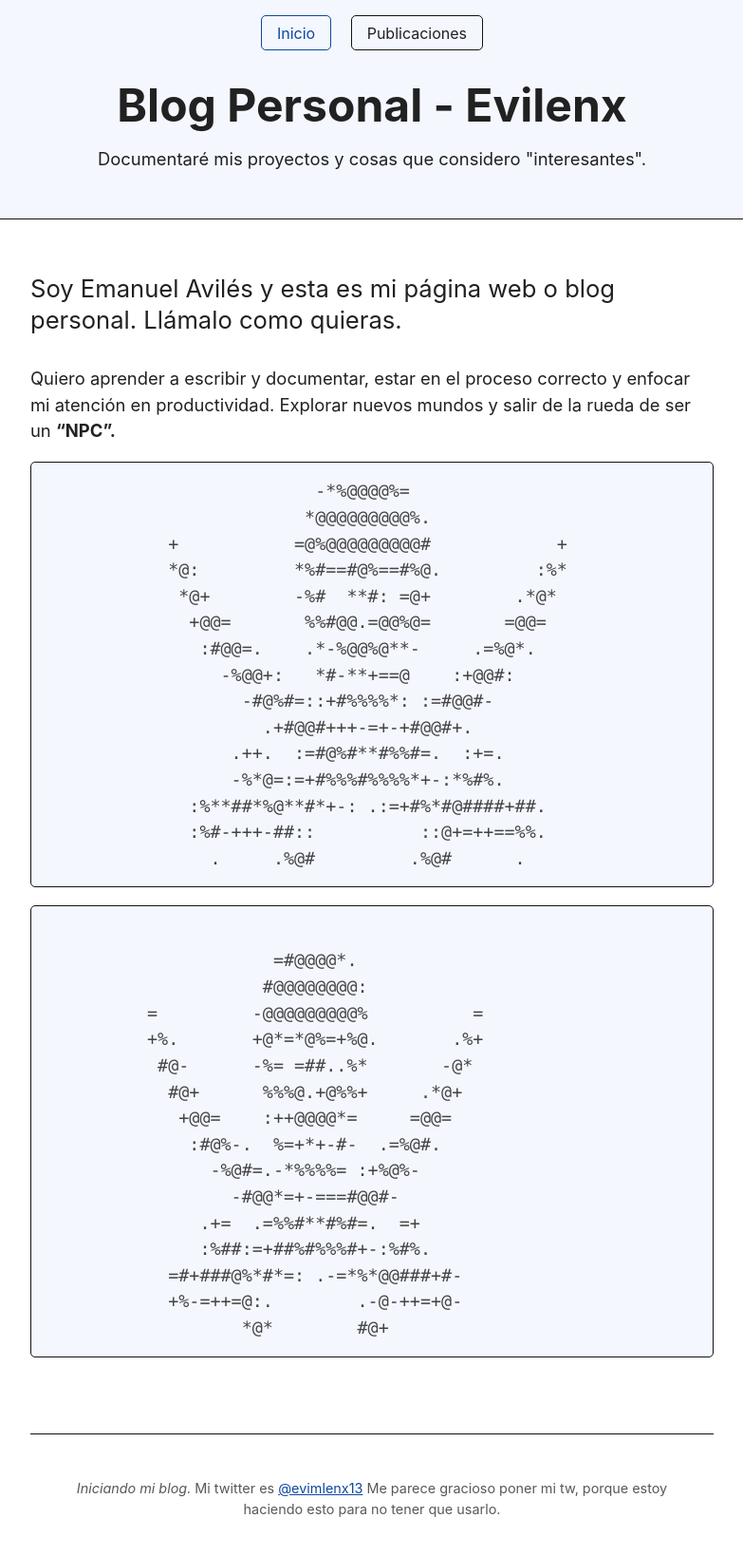
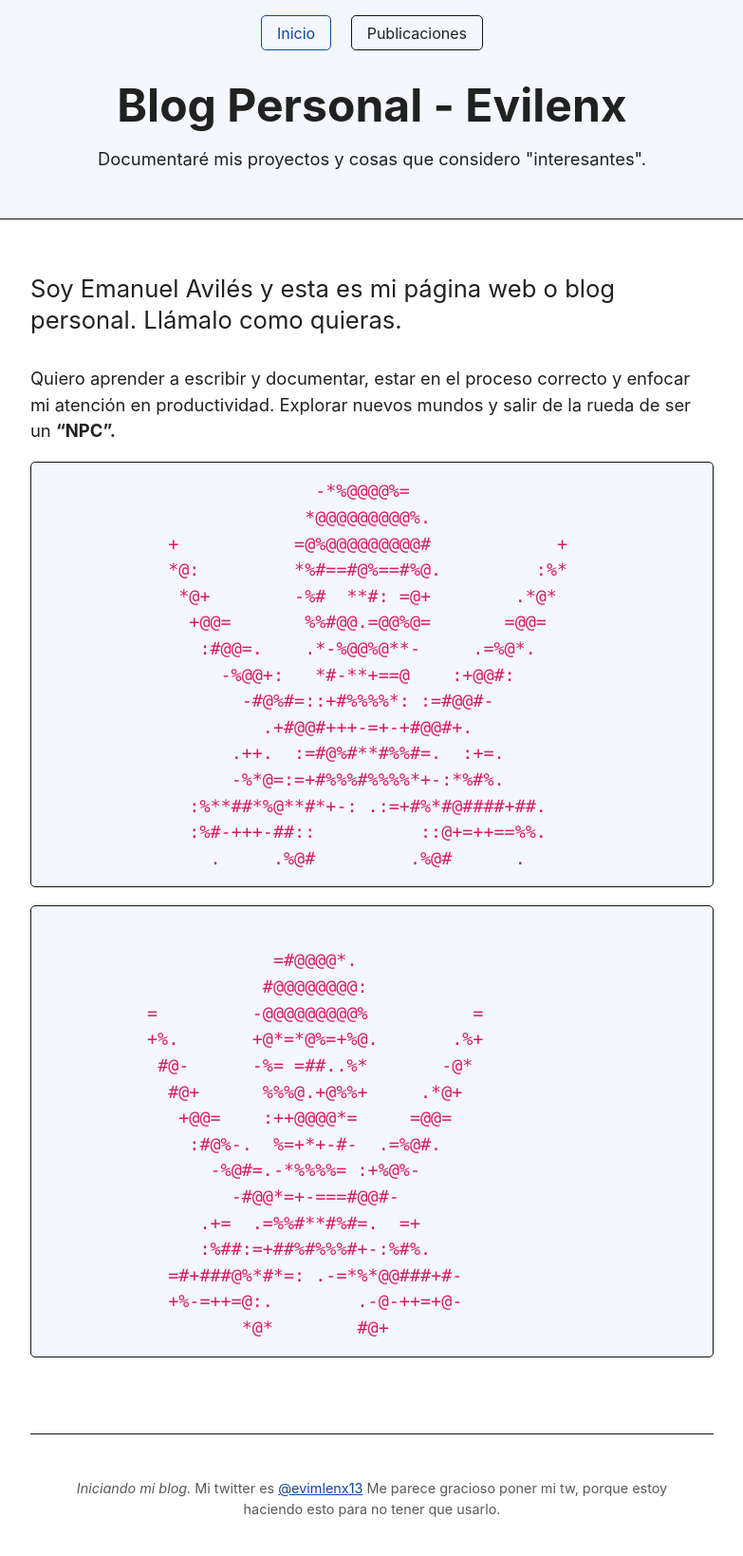
Before and after one commit to evilenx/BlogPersonal, a Jekyll site: the page built from index.md, in a window 1280 px wide. Shown: the whole page at 95% size, without its empty margins (248-1031 px from the left). Built offline with Jekyll 4.4.1, drawn with Linux system fonts in a browser that asks for light colours.

Commit message:
pirateflagdark0001

````diff
--- a/index.md
+++ b/index.md
@@ -10,7 +10,7 @@ Soy Emanuel Avilés y esta es mi página web o blog personal. Llámalo como quie
 Quiero aprender a escribir y documentar, estar en el proceso correcto y enfocar mi atención en productividad. Explorar nuevos mundos y salir de la rueda de ser un **"NPC".**
 
 
-```
+```rust
                          -*%@@@@%=
                         *@@@@@@@@@%.
            +           =@%@@@@@@@@@#            +
@@ -27,7 +27,7 @@ Quiero aprender a escribir y documentar, estar en el proceso correcto y enfocar
              :%#-+++-##::          ::@+=++==%%.
                .     .%@#         .%@#      .
 ```
-```
+```go
 
                      =#@@@@*.
                     #@@@@@@@@:
````
